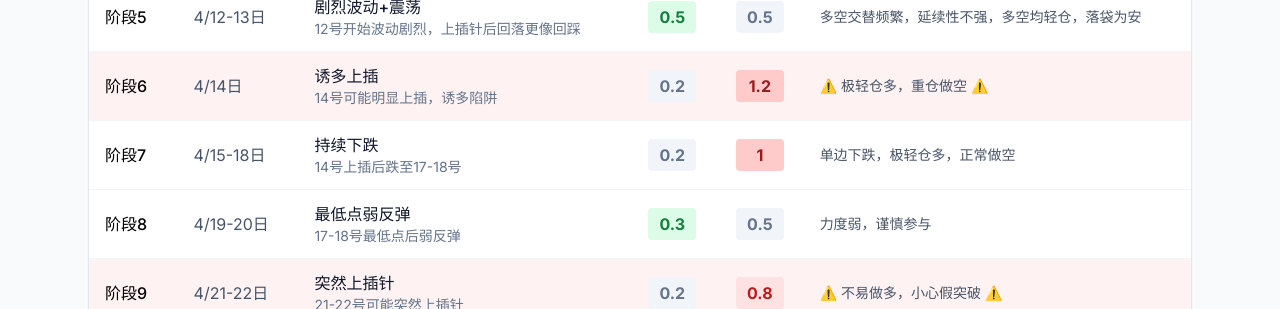
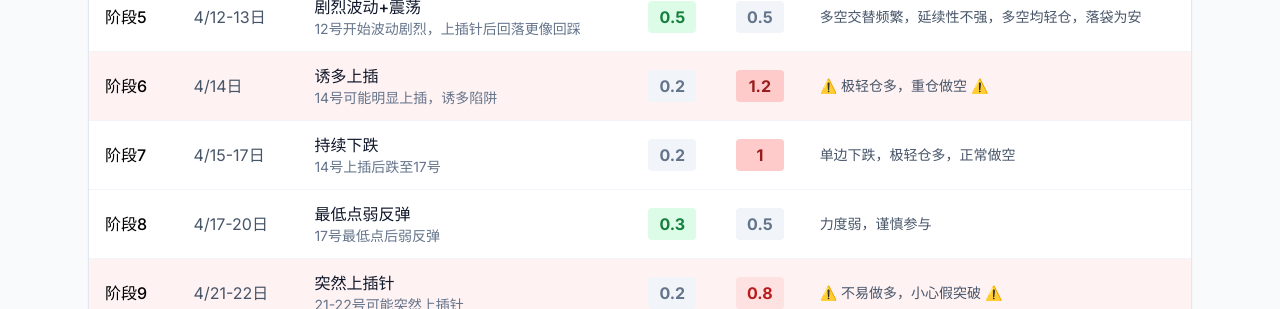
Before and after one commit to alexandra2472/timingquant, a Next.js app: page /review/april-2026 in a window 1280 px wide. Shown: the part 1080-1389 px from the top of the page. Built offline with nearby package versions, Linux system fonts and the light colour scheme.

Commit message:
fix: 复盘页阶段7/8日期同步调整

```diff
--- a/app/review/april-2026/page.js
+++ b/app/review/april-2026/page.js
@@ -65,20 +65,20 @@ export default function AprilReviewPage() {
     },
     {
       segment: '阶段7',
-      period: '4/15-18日',
+      period: '4/15-17日',
       name: '持续下跌',
       long: 0.2,
       short: 1.0,
-      desc: '14号上插后跌至17-18号',
+      desc: '14号上插后跌至17号',
       note: '单边下跌，极轻仓多，正常做空'
     },
     {
       segment: '阶段8',
-      period: '4/19-20日',
+      period: '4/17-20日',
       name: '最低点弱反弹',
       long: 0.3,
       short: 0.5,
-      desc: '17-18号最低点后弱反弹',
+      desc: '17号最低点后弱反弹',
       note: '力度弱，谨慎参与'
     },
     {
```
